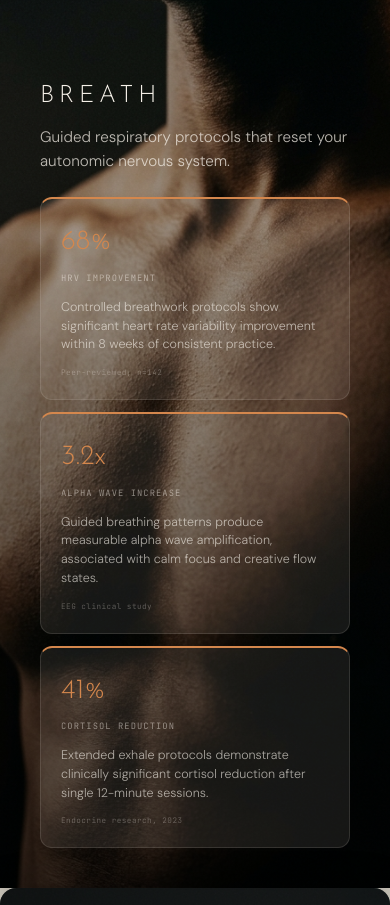
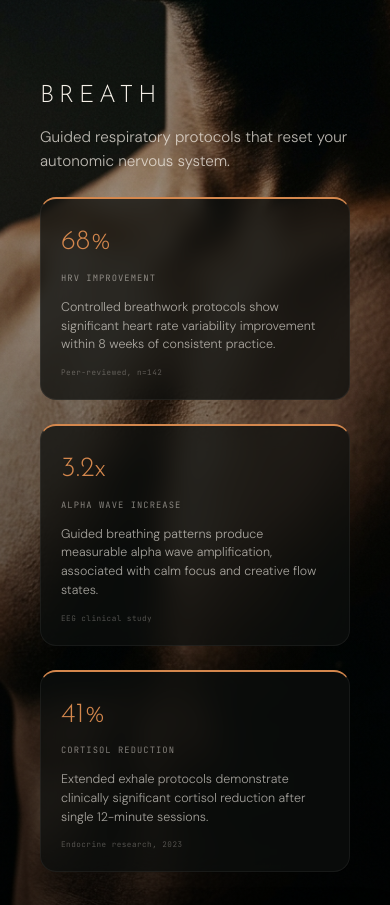
Before and after one commit to kiprasmussen/quantasana-site, a plain HTML site: page index.html in a window 390 px wide. Shown: the part 3400-4305 px from the top of the page. Drawn offline with Linux system fonts and the light colour scheme; a web font is replaced by a local one.

Commit message:
Fix 1: Science stat cards mobile — frosted glass backdrop + overflow fix

```diff
--- a/styles.css
+++ b/styles.css
@@ -1137,10 +1137,27 @@ button {
     flex-direction: column;
     opacity: 1 !important;
     transform: none !important;
+    overflow: visible !important;
+    max-height: none !important;
   }
 
   .science-panel .panel-content {
     padding-top: 100px !important;
+    overflow: visible !important;
+    min-height: auto !important;
+    height: auto !important;
+  }
+
+  /* Frosted glass backdrop for readability over bg images */
+  .science-panel .stat-card {
+    background: rgba(13, 15, 14, 0.75) !important;
+    backdrop-filter: blur(12px) !important;
+    -webkit-backdrop-filter: blur(12px) !important;
+    border: 1px solid rgba(255, 255, 255, 0.06) !important;
+    border-top: 2px solid #D4874D !important;
+    border-radius: 16px !important;
+    padding: 20px !important;
+    margin-bottom: 12px !important;
   }
 }
 
```
